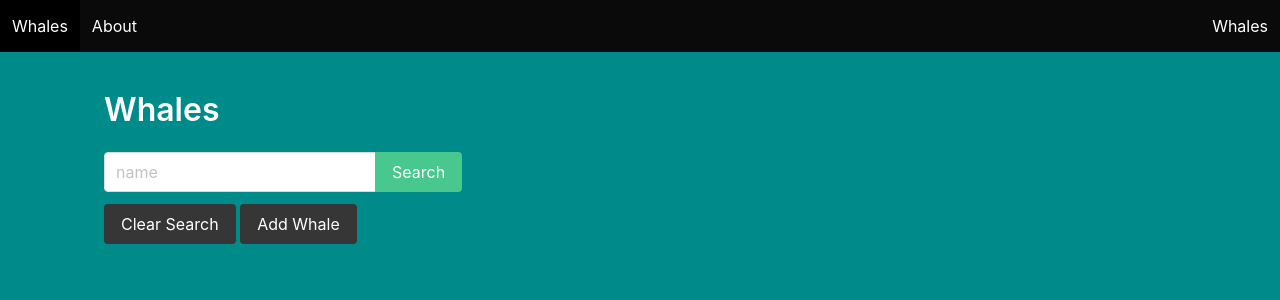
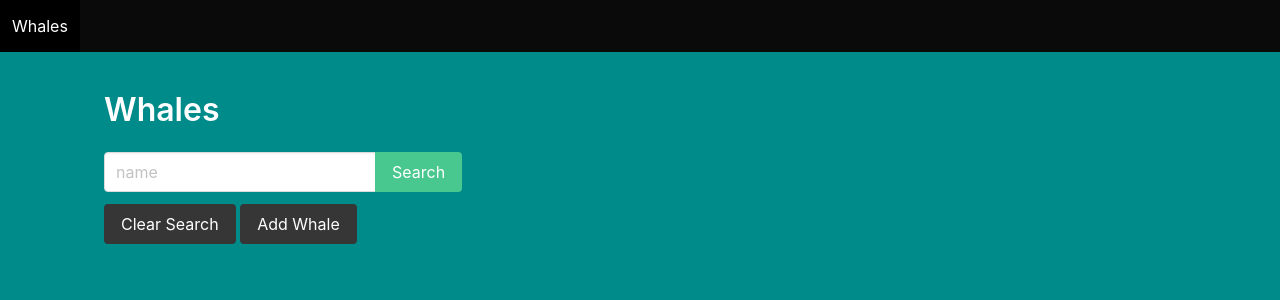
Before and after one commit to JohnnyGoodrich/collector, a Django app: page /whales/ in a window 1280 px wide. Shown: the top 300 px of the page. Run offline with Django 4.2, Linux system fonts and the light colour scheme; data that the repository does not hold is empty.

Commit message:
made the whales page the home page

```diff
--- a/main_app/templates/base.html
+++ b/main_app/templates/base.html
@@ -16,7 +16,7 @@
     <body >
         <nav class="navbar is-black" role="navigation" aria-label="main navigation">
             <div class="navbar-brand">
-                <a class="navbar-item" href="/">Whales</a>
+                <!-- <a class="navbar-item" href="/">Whales</a> -->
                 <a role="button" class="navbar-burger" aria-label="menu" aria-expanded="false">
                     <span aria-hidden="true"></span>
                     <span aria-hidden="true"></span>
@@ -24,10 +24,10 @@
                 </a>
             </div>
             <div class="navbar-menu navbar-start">
-                <a class="navbar-item" href="/about">About</a>
+                <!-- <a class="navbar-item" href="/about">About</a> -->
+                <a class="navbar-item" href="/whales">Whales</a>
             </div>
-            <div class="navbar-menu navbar-end">
-                <a class="navbar-item" href="/whales">Whales</a>
+            <div class="navbar-menu navbar-start">
             </div>
         </nav>
         <div class="container">
--- a/main_app/templates/whales_list.html
+++ b/main_app/templates/whales_list.html
@@ -6,10 +6,10 @@
   <div class="field has-addons">
     <div class="control">
       <!--  Our input will search by name of artist  -->
-      <input class="input" type="text" name="name" placeholder="name" />
+      <input class="input" autocomplete="off" type="text" name="name" placeholder="name" />
     </div>
     <div class="control">
-      <input class="button is-success" type="submit" value="Search" />
+      <input class="button is-success" autocomplete="off" type="submit" value="Search" />
     </div>
   </div>
   <!--  This anchor tag will redirect back to artist list without a query param -->
```
